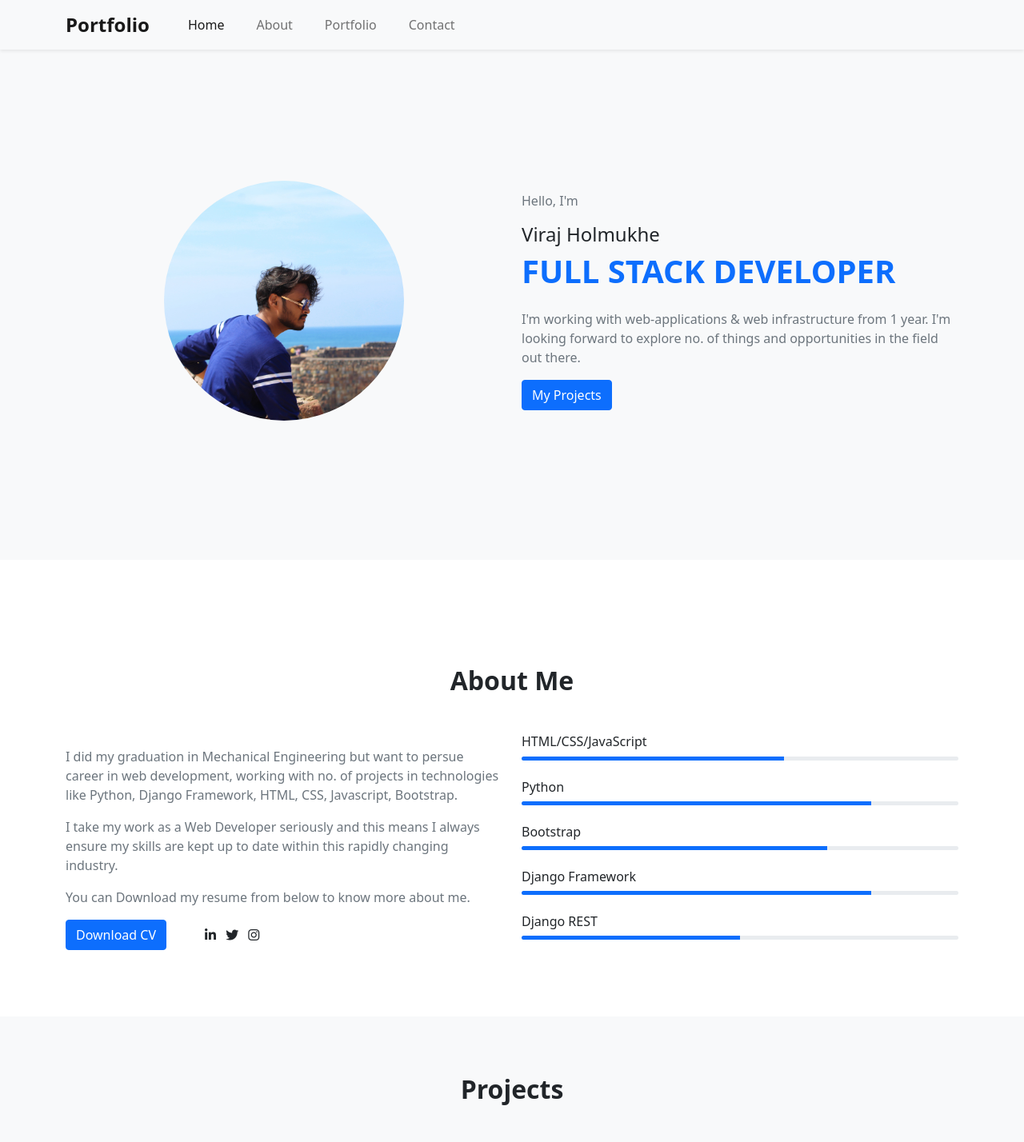
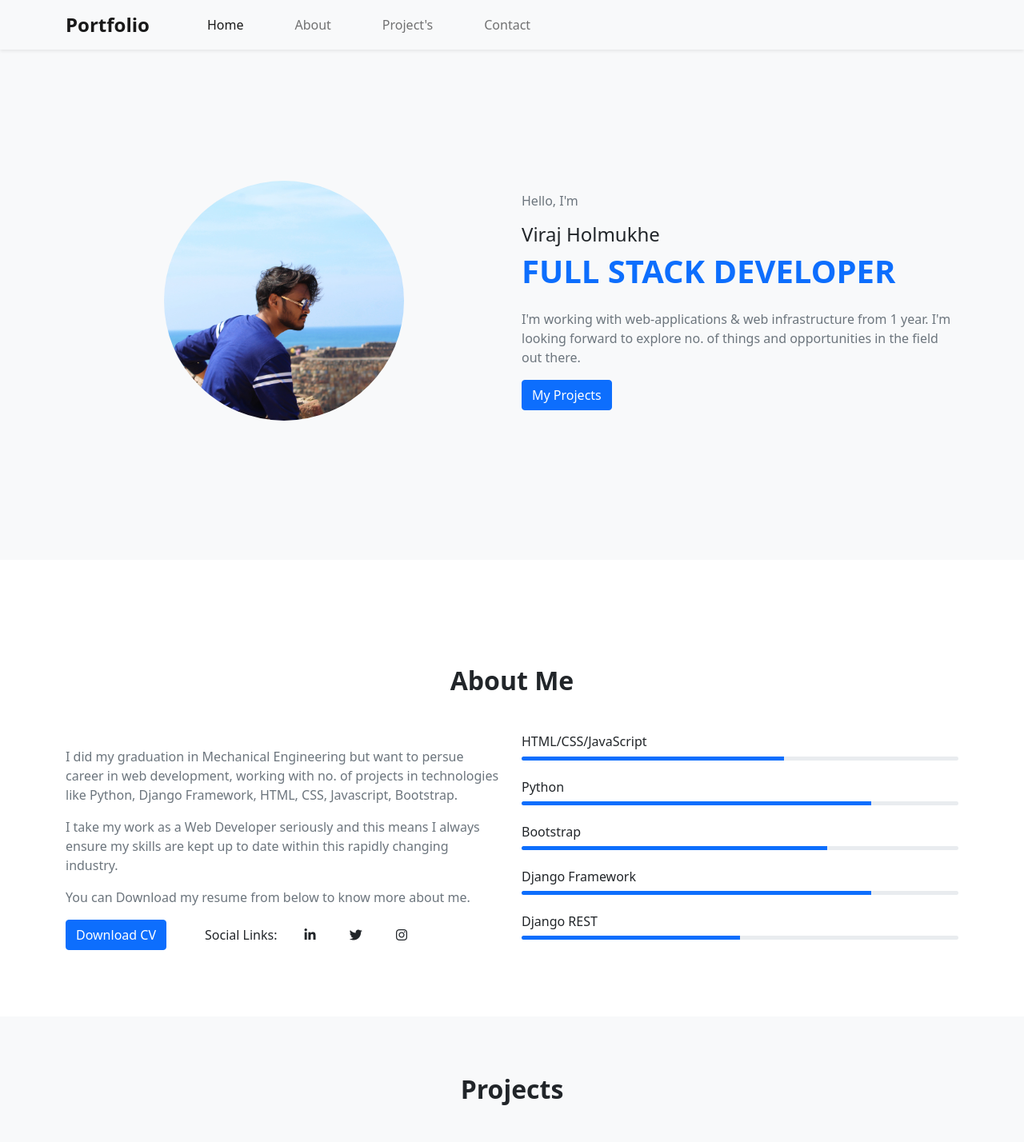
Before and after one commit to virajholmukhe/portfolio, a Django app: page / in a window 1280 px wide. Shown: the top 1428 px of the page at 80% size. Run offline with Django 3.2, Linux system fonts and the light colour scheme; data comes from the database, SQL or seed files in the repository; some libraries are stand-ins or nearby versions.

Commit message:
resume update

```diff
--- a/templates/index.html
+++ b/templates/index.html
@@ -22,16 +22,16 @@
       <div class="collapse navbar-collapse" id="navbarNavDropdown">
         <ul class="navbar-nav">
           <li class="nav-item">
-            <a class="nav-link active ms-4" aria-current="page" href="#home">Home</a>
+            <a class="nav-link active ms-5" aria-current="page" href="#home">Home</a>
           </li>
           <li class="nav-item">
-            <a class="nav-link ms-4" href="#about">About</a>
+            <a class="nav-link ms-5" href="#about">About</a>
           </li>
           <li class="nav-item">
-            <a class="nav-link ms-4" href="#project">Portfolio</a>
+            <a class="nav-link ms-5" href="#project">Project's</a>
           </li>
           <li class="nav-item">
-            <a class="nav-link ms-4 " href="#contact">Contact</a>
+            <a class="nav-link ms-5 " href="#contact">Contact</a>
           </li>
         </ul>
       </div>
@@ -85,12 +85,13 @@
                     <p class="text-muted">You can Download my resume from below to know more about me.</p>
                 </div>
                 <div class="row">
-                    <div class="col-lg-12 d-flex align-items-center">
-                        <a href="{% static 'Viraj_Holmukhe_CV2021.pdf' %}" target="_blank" class="btn btn-primary me-5">Download CV</a>
-                        <div class="social-links">
-                            <a href="https://www.linkedin.com/in/viraj-holmukhe/" target="_blank" class="text-dark me-2"><i class="fab fa-linkedin-in"></i></a>
-                            <a href="https://twitter.com/indian_vir" target="_blank" class="text-dark me-2"><i class="fab fa-twitter"></i></a>
-                            <a href="https://www.instagram.com/indian_vir/" target="_blank" class="text-dark me-2"><i class="fab fa-instagram"></i></a>
+                    <div class="col-lg-12 d-flex align-items-center justify-content-">
+                        <a href="{% static 'Viraj_Holmukhe_Resume_2021.pdf' %}" target="_blank" class="btn btn-primary me-5">Download CV</a>
+                        <div class="social-links ">
+                            Social Links:
+                            <a href="https://www.linkedin.com/in/viraj-holmukhe/" target="_blank" class="text-dark me-2 ml-3"><i class="fab fa-linkedin-in" style="margin-left: 30px;"></i></a>
+                            <a href="https://twitter.com/indian_vir" target="_blank" class="text-dark me-2 ml-3"><i class="fab fa-twitter" style="margin-left: 30px;"></i></a>
+                            <a href="https://www.instagram.com/indian_vir/" target="_blank" class="text-dark me-2 ml-3"><i class="fab fa-instagram" style="margin-left: 30px;"></i></a>
                         </div>
                     </div>
                 </div>
```
Also changed, not shown: 3 other files.
